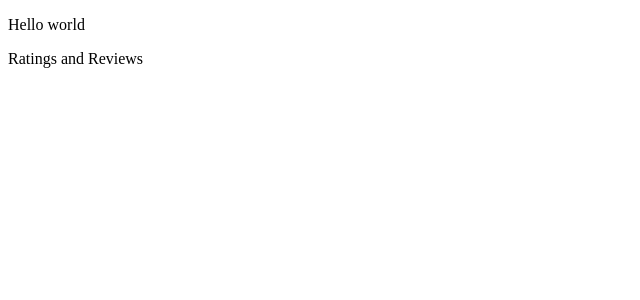
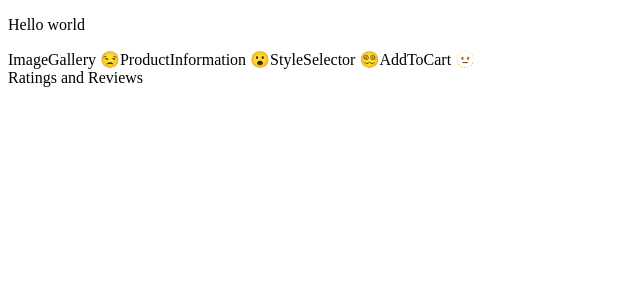
Before and after one commit to FEC-Neptune/front-end-capstone, a React app: page / in a window 1280 px wide. Shown: the top 300 px of the page, without its empty margins (0-640 px from the left). Built offline with nearby package versions, Linux system fonts and the light colour scheme; the HTML template or start-up script is replaced by a standard one.

Commit message:
Added Overview module component and immediate subcomponents. Also added FontAwesome library.

```diff
--- a/client/src/components/App.jsx
+++ b/client/src/components/App.jsx
@@ -1,4 +1,5 @@
 import React from 'react';
+import Overview from './overview/Overview.jsx'
 import RatingsAndReviews from './RatingsAndReviews.jsx';
 
 const App = () => {
@@ -6,6 +7,7 @@ const App = () => {
   return (
     <>
       <p>Hello world</p>
+      <Overview />
       <RatingsAndReviews />
     </>
   );
--- /dev/null
+++ b/client/src/components/overview/AddToCart.jsx
@@ -0,0 +1,11 @@
+import React from 'react';
+
+const AddToCart = () => {
+  return (
+    <>
+      AddToCart 🫥
+    </>
+  );
+};
+
+export default AddToCart;
--- /dev/null
+++ b/client/src/components/overview/ImageGallery.jsx
@@ -0,0 +1,11 @@
+import React from 'react';
+
+const ImageGallery = () => {
+  return (
+    <>
+      ImageGallery 😒
+    </>
+  );
+};
+
+export default ImageGallery;
--- /dev/null
+++ b/client/src/components/overview/Overview.jsx
@@ -0,0 +1,19 @@
+import React from 'react';
+import ImageGallery from './ImageGallery.jsx';
+import ProductInformation from './ProductInformation.jsx';
+import StyleSelector from './StyleSelector.jsx';
+import AddToCart from './AddToCart.jsx';
+
+
+const Overview = () => {
+  return (
+    <>
+      <ImageGallery />
+      <ProductInformation />
+      <StyleSelector />
+      <AddToCart />
+    </>
+  );
+};
+
+export default Overview;
--- /dev/null
+++ b/client/src/components/overview/ProductInformation.jsx
@@ -0,0 +1,11 @@
+import React from 'react';
+
+const ProductInformation = () => {
+  return (
+    <>
+      ProductInformation 😮
+    </>
+  );
+};
+
+export default ProductInformation;
--- /dev/null
+++ b/client/src/components/overview/StyleSelector.jsx
@@ -0,0 +1,11 @@
+import React from 'react';
+
+const StyleSelector = () => {
+  return (
+    <>
+      StyleSelector 😵‍💫
+    </>
+  );
+};
+
+export default StyleSelector;
--- a/package.json
+++ b/package.json
@@ -28,6 +28,9 @@
     "@babel/core": "^7.14.6",
     "@babel/preset-env": "^7.14.7",
     "@babel/preset-react": "^7.14.5",
+    "@fortawesome/fontawesome-svg-core": "^6.4.0",
+    "@fortawesome/free-solid-svg-icons": "^6.4.0",
+    "@fortawesome/react-fontawesome": "^0.2.0",
     "axios": "^0.21.1",
     "babel-loader": "^8.2.2",
     "dotenv": "^16.3.1",
```
Also changed, not shown: 2 other files (tests, documents, lock files or other folders).
